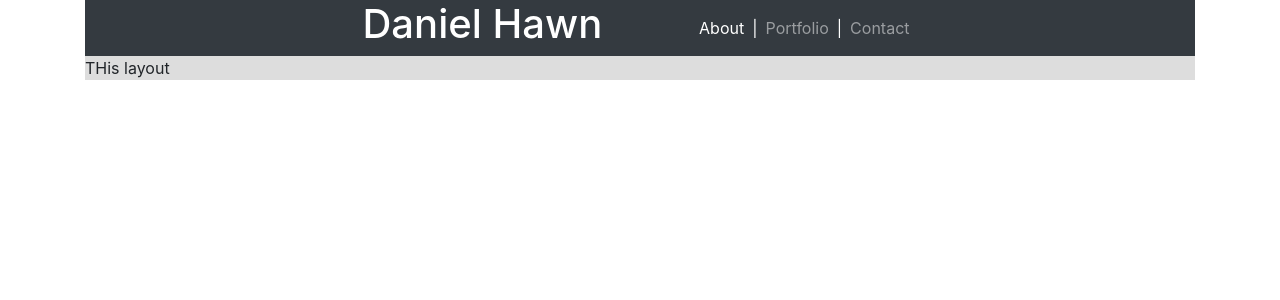
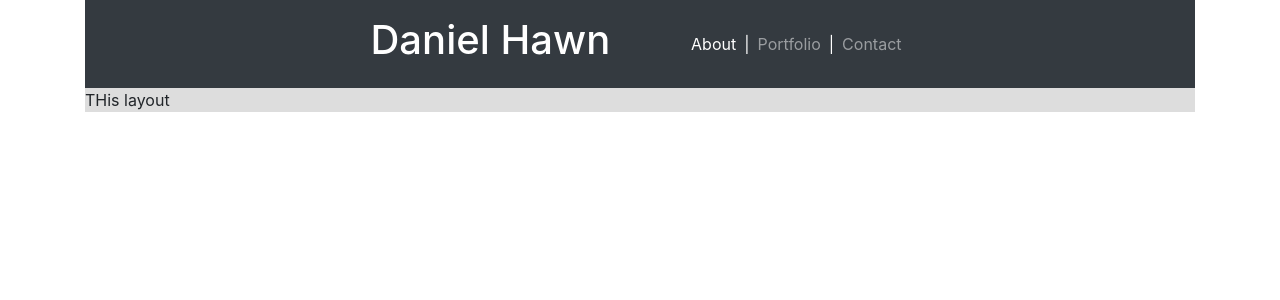
Before and after one commit to danieljhawn/react-next-portfolio, a Next.js app: page / in a window 1280 px wide. Shown: the top 300 px of the page. Built offline with nearby package versions, Linux system fonts and the light colour scheme.

Commit message:
changes margin and other styling

```diff
--- a/components/Header.js
+++ b/components/Header.js
@@ -12,7 +12,7 @@ const Header = () => (
     <Link href="/about">
       <a style={linkStyle}>About</a>
     </Link> */}
-        <div className="navbar-expand navbar-dark bg-dark text-white">
+        <div className="navbar-expand navbar-dark bg-dark text-white p-3">
             <div className="container col-6 align-items-center">
                 <div className="row align-items-center">
                     <div className="col align-items-center">
```
